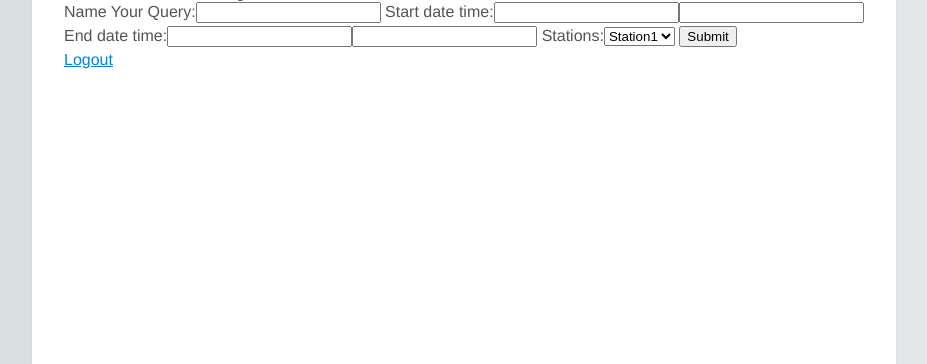
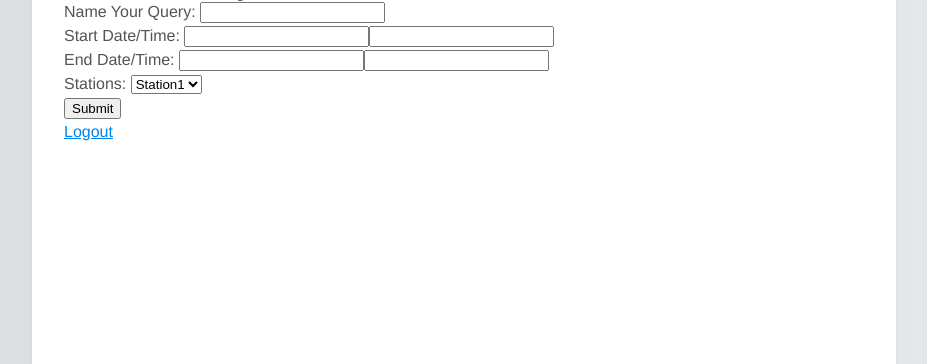
Before and after one commit to bstjohn/bpe_capstone, a Django app: page /query-builder/ in a window 1280 px wide. Shown: the part 56-420 px from the top of the page, without its empty margins (176-1103 px from the left). Run offline with Django 3.2, Linux system fonts and the light colour scheme; a user stored in the database is signed in.

Commit message:
Formatting and styling the query builder form

```diff
--- a/queryBuilder/forms.py
+++ b/queryBuilder/forms.py
@@ -10,6 +10,6 @@ STATION_CHOICES = (('station1', 'Station1'),
 # The query form attributes
 class QueryForm(forms.Form):
     query_name = forms.CharField(label='Name Your Query', max_length=100)
-    start_date_time = forms.DateTimeField(widget=SplitDateTimeWidget)
-    end_date_time = forms.DateTimeField(widget=SplitDateTimeWidget)
-    stations = forms.CharField(widget=forms.Select(choices=STATION_CHOICES))
+    start_date_time = forms.DateTimeField(label='Start Date/Time', widget=SplitDateTimeWidget)
+    end_date_time = forms.DateTimeField(label='End Date/Time', widget=SplitDateTimeWidget)
+    stations = forms.CharField(label='Stations', widget=forms.Select(choices=STATION_CHOICES))
--- a/queryBuilder/templates/queryBuilder/query-builder.html
+++ b/queryBuilder/templates/queryBuilder/query-builder.html
@@ -9,7 +9,27 @@
 {% block content %}
 <form action="/query-builder/" method="post">
     {% csrf_token %}
-    {{ form }}
+
+    <!--{{ form.non_field_errors }}-->
+    <!--<div class="fieldWrapper">-->
+        <!--{{ form.query_name.errors }}-->
+        <!--<label for="{{ form.query_name.id_for_label }}">{{ form.query_name.label }}</label>-->
+        <!--{{ form.query_name }}-->
+    <!--</div>-->
+
+    <!--<div>-->
+        <!--{{ form.start_date_time.errors }}-->
+        <!--<label for="{{ form.start_date_time.id_for_label }}">{{ form.start_date_time.label }}</label>-->
+        <!--{{ form.start_date_time }}-->
+    <!--</div>-->
+
+    {% for field in form %}
+        <div class="fieldWrapper">
+            {{ field.errors }}
+            {{ field.label_tag }} {{ field }}
+        </div>
+    {% endfor %}
+
     <input type="submit" value="Submit"/>
 </form>
 <a href="/logout">Logout</a>
--- a/static/general/style.css
+++ b/static/general/style.css
@@ -53,3 +53,12 @@ body > #container {
     margin: 20px;
     padding: 20px;
 }
+
+.errorlist {
+    color: red;
+    list-style-type: none;
+    display: block;
+    font-size: 14px;
+    padding-left: 0;
+    margin-bottom: 0;
+}
```
Also changed, not shown: db.sqlite3.
